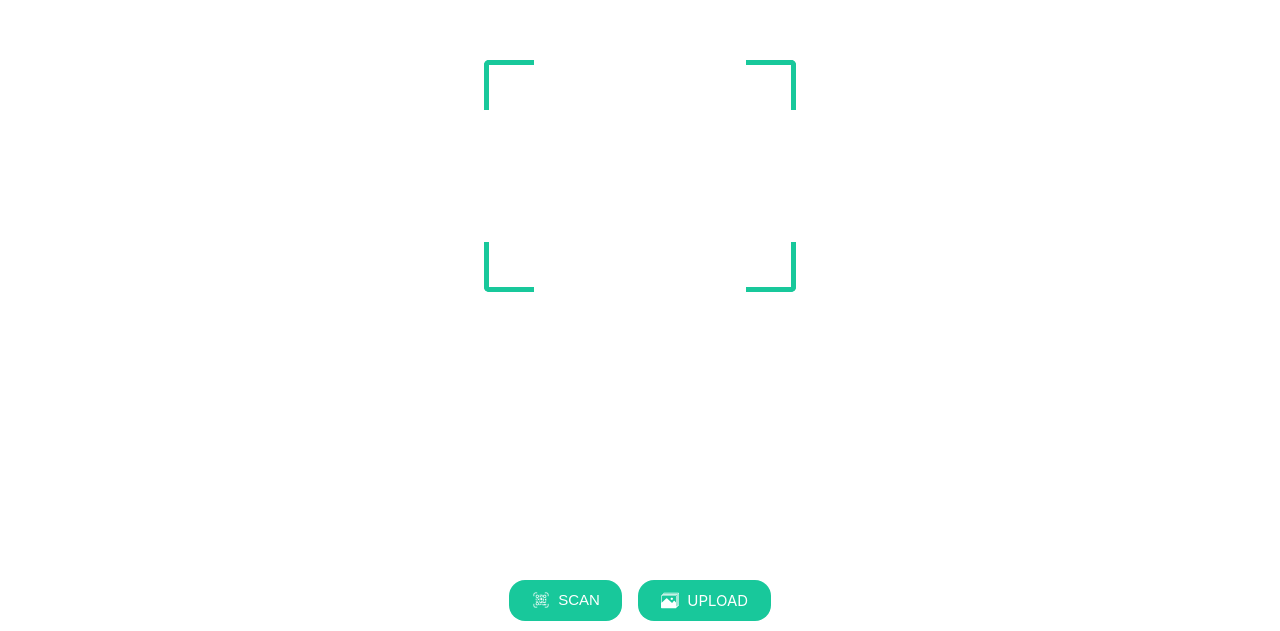
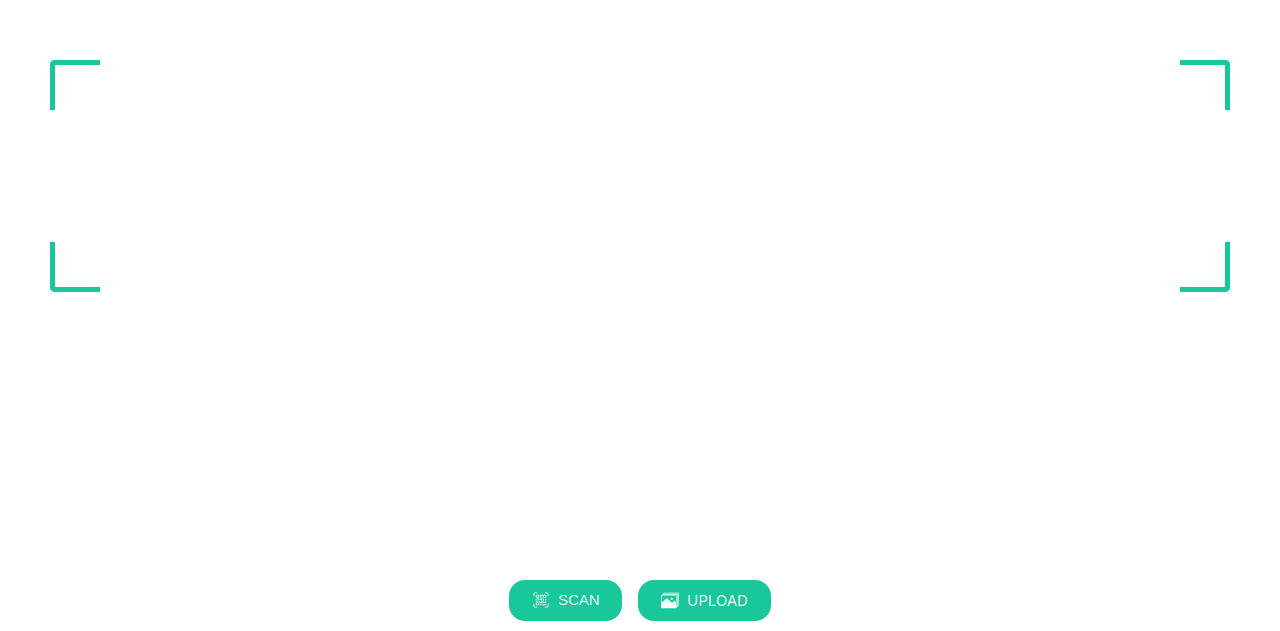
Before and after one commit to Shashank-Koppunoori/Barcode-scanner, a Next.js app: page / in a window 1280 px wide. Shown: the part 169-800 px from the top of the page. Built offline with nearby package versions, Linux system fonts and the light colour scheme.

Commit message:
html scanner

```diff
--- a/src/components/scan2/Quagga.tsx
+++ b/src/components/scan2/Quagga.tsx
@@ -40,8 +40,8 @@ const QuaggaScanner =({onCodeDetection, onError, scanStatus}:QuaggaScannerTypes)
                 inputStream: {
                     type: 'LiveStream',
                     constraints: {
-                        width: window.innerHeight,
-                        height: 200,
+                        width: window.innerWidth-40,
+                        height: 240,
                         facingMode: 'environment', // or user
                     },
                     area: { // defines rectangle of the detection/localization area
--- a/src/pages/index.tsx
+++ b/src/pages/index.tsx
@@ -11,6 +11,7 @@ const Home: NextPage = () => {
         <title>Developed with Quagga</title>
         <meta name="description" content="Generated by create next app" />
         <link rel="icon" href="/favicon.ico" />
+        <meta name="viewport" content="width=device-width, initial-scale=1.0"></meta>
       </Head>
       {/* <QRCodePlugin /> */}
       <Scanner />
--- a/src/styles/globals.css
+++ b/src/styles/globals.css
@@ -30,10 +30,10 @@ a {
 }
 .scanner-container{
   position: relative;
-  margin: 16px;
+  margin: 16px 0px;
   margin-top: 20%;
   height: 204px;
-  width: 284px;
+  width: 90vw;
 }
 .scanner-div p::before {
   content: '';
```
